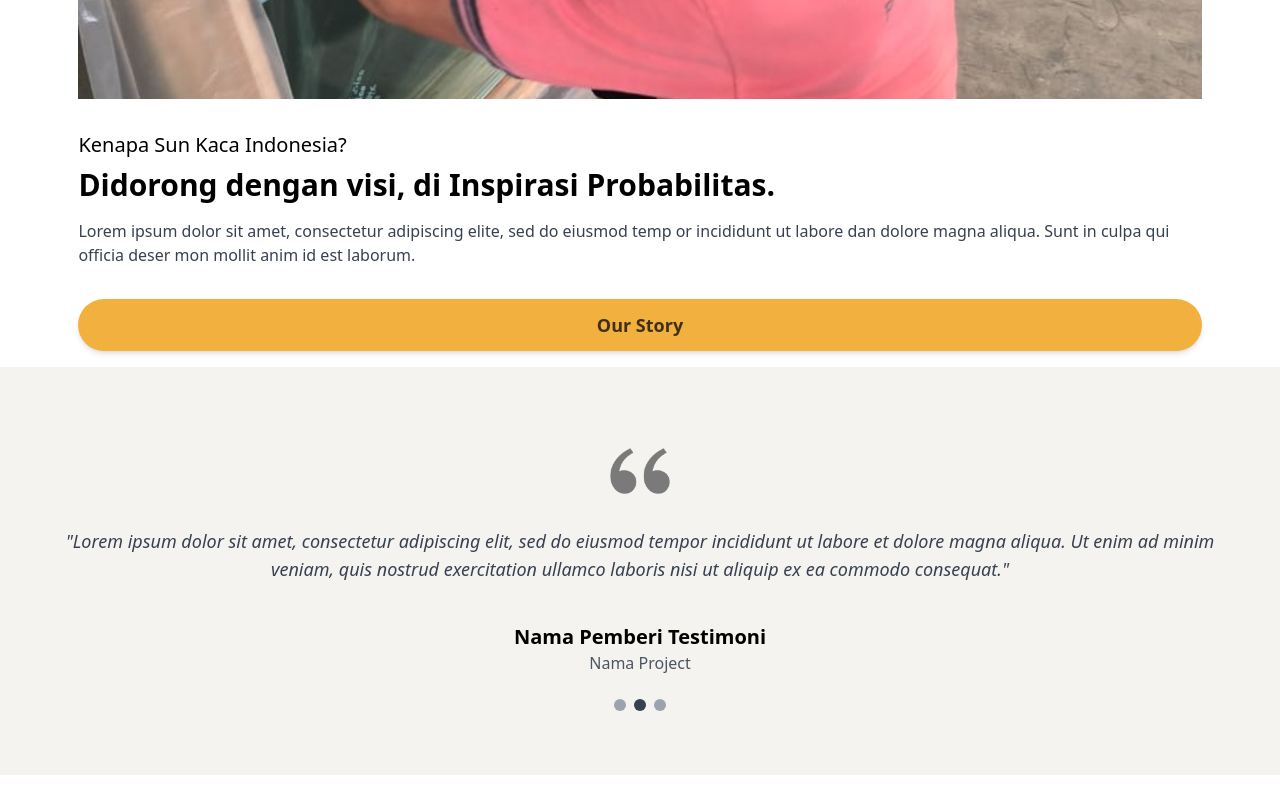
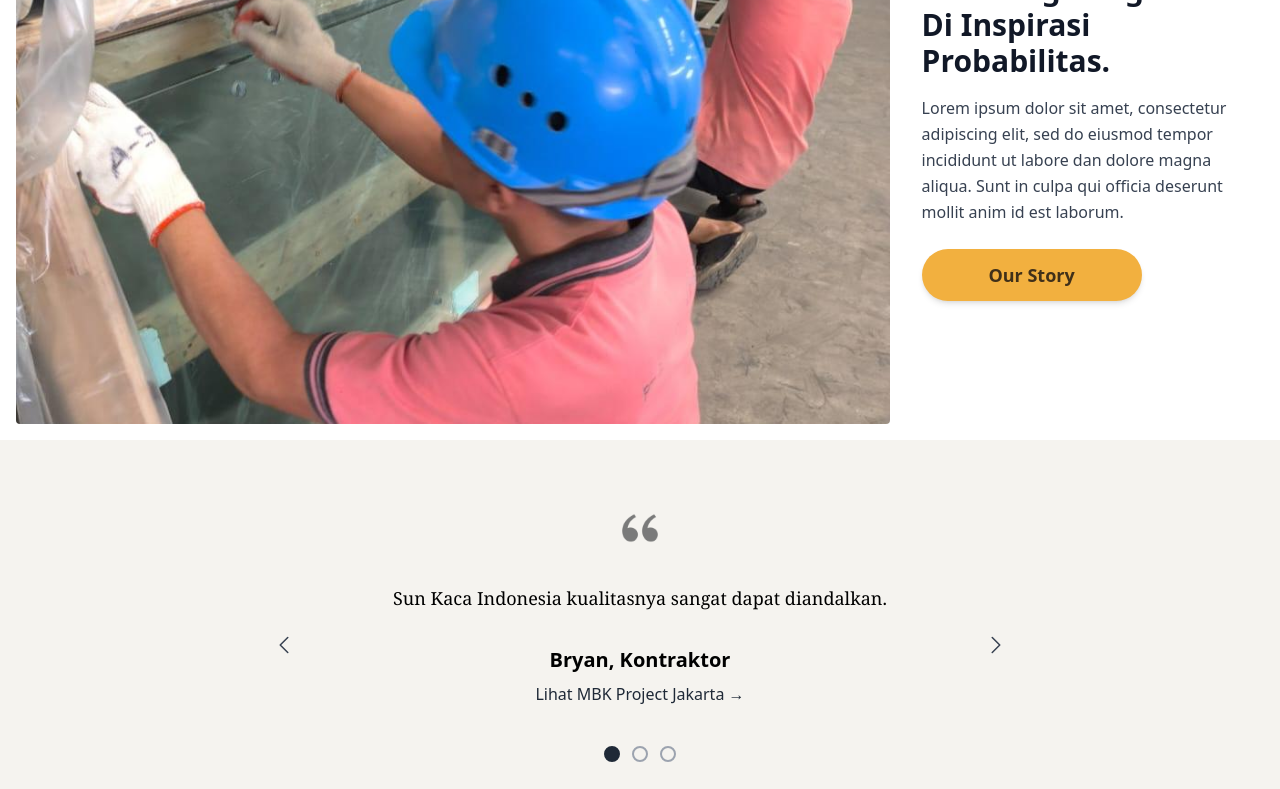
Before and after one commit to Bryanedwaardd/sweet17jelove, a React (Vite) app: page / in a window 1280 px wide. Shown: the part 1140-1929 px from the top of the page. Built offline with nearby package versions, Linux system fonts and the light colour scheme.

Commit message:
proggres landing page

```diff
--- a/package.json
+++ b/package.json
@@ -10,6 +10,7 @@
     "preview": "vite preview"
   },
   "dependencies": {
+    "@heroicons/react": "^2.2.0",
     "firebase": "^11.8.1",
     "react": "^19.1.0",
     "react-dom": "^19.1.0",
--- a/src/pages/LandingPage.tsx
+++ b/src/pages/LandingPage.tsx
@@ -1,4 +1,4 @@
-import { useState } from "react";
+import { useState, useEffect } from "react";
 // import { useEffect } from 'react';
 // import { recordPageView } from ./utils/tracking';
 import { useNavigate } from "react-router-dom";
@@ -13,6 +13,7 @@ import dashboardIcon from "../assets/icons/dashboard.png";
 import resumeIcon from "../assets/icons/resume.png";
 import arrowRightIcon from "../assets/icons/arrow-right.png";
 import dropdownIcon from "../assets/icons/down-arrow.png";
+import { ChevronLeftIcon, ChevronRightIcon } from "@heroicons/react/24/outline";
 
 function App() {
   const [isSidebarOpen, setIsSidebarOpen] = useState(false);
@@ -45,6 +46,36 @@ function App() {
         ? prev.filter((item) => item !== title)
         : [...prev, title]
     );
+  };
+
+  const testimonials = [
+    {
+      quote: "Sun Kaca Indonesia kualitasnya sangat dapat diandalkan.",
+      name: "Bryan",
+      project: "MBK Project Jakarta",
+    },
+    {
+      quote: "Pelayanan cepat dan hasilnya memuaskan!",
+      name: "Siti",
+      project: "Villa Ubud Bali",
+    },
+    {
+      quote: "Kami sangat merekomendasikan Sun Kaca!",
+      name: "Andi",
+      project: "Ruko BSD",
+    },
+  ];
+
+  const [currentIndex, setCurrentIndex] = useState(0);
+  const isLast = currentIndex === testimonials.length - 1;
+  const isFirst = currentIndex === 0;
+
+  const handlePrev = () => {
+    if (!isFirst) setCurrentIndex((prev) => prev - 1);
+  };
+
+  const handleNext = () => {
+    if (!isLast) setCurrentIndex((prev) => prev + 1);
   };
 
   return (
@@ -190,65 +221,94 @@ function App() {
           </section>
 
           {/* New Section: Image, Question, Title, Description, Button */}
-          <section className="p-4 flex flex-col items-center">
-            {/* Placeholder Image */}
-            <div className="w-[90%] bg-gray-300 h-72 flex items-center justify-center mb-8">
+          <section className="p-4 flex flex-col md:flex-row md:items-center md:justify-center">
+            {/* Gambar - 70% saat desktop */}
+            <div className="w-full md:w-[70%] mb-8 md:mb-0">
               <img
                 src={packingImage}
                 alt="Hero"
-                className="w-full h-full object-cover"
+                className="w-full h-full object-cover rounded"
               />
             </div>
 
-            {/* Text Content */}
-            <div className="w-[90%] text-left">
-              {/* Question */}
-              <h3 className="text-xl font-regular mb-2">
+            {/* Teks - 30% saat desktop */}
+            <div className="w-full md:w-[30%] flex flex-col justify-center text-left md:pl-8">
+              <h3 className="text-xl mb-2 uppercase tracking-wide text-gray-600">
                 Kenapa Sun Kaca Indonesia?
               </h3>
 
-              {/* Title */}
-              <h2 className="text-3xl font-bold mb-4">
-                Didorong dengan visi, di Inspirasi Probabilitas.
+              <h2 className="text-3xl font-bold mb-4 text-gray-900">
+                Didorong dengan visi. <br className="hidden md:block" />
+                Di Inspirasi Probabilitas.
               </h2>
 
-              {/* Description */}
-              <p className="text-base text-gray-700 mb-8">
-                Lorem ipsum dolor sit amet, consectetur adipiscing elite, sed do
-                eiusmod temp or incididunt ut labore dan dolore magna aliqua.
-                Sunt in culpa qui officia deser mon mollit anim id est laborum.
+              <p className="text-base text-gray-700 mb-6 leading-relaxed">
+                Lorem ipsum dolor sit amet, consectetur adipiscing elit, sed do
+                eiusmod tempor incididunt ut labore dan dolore magna aliqua.
+                Sunt in culpa qui officia deserunt mollit anim id est laborum.
               </p>
 
-              {/* Button */}
-              <button className="bg-[#F2B03F] w-[100%] text-[#403019] px-8 py-3 rounded-full text-lg font-semibold shadow-md hover:bg-opacity-90 transition duration-300">
+              {/* Tombol responsif */}
+              <button className="bg-[#F2B03F] text-[#403019] px-6 py-3 rounded-full text-lg font-semibold shadow-md hover:bg-opacity-90 transition duration-300 w-full md:w-[220px]">
                 Our Story
               </button>
             </div>
           </section>
 
           {/* Testimonial Section */}
-          <section className="bg-[#F5F3EF] py-16 px-8">
-            <div className="flex justify-center mb-4">
-              <img src={quoteIcon} alt="Quote Icon" className="h-20 w-20" />
-            </div>
-            <div className="text-center mb-6">
-              <p className="text-lg italic text-gray-700 mb-10">
-                "Lorem ipsum dolor sit amet, consectetur adipiscing elit, sed do
-                eiusmod tempor incididunt ut labore et dolore magna aliqua. Ut
-                enim ad minim veniam, quis nostrud exercitation ullamco laboris
-                nisi ut aliquip ex ea commodo consequat."
+          <section className="bg-[#F5F3EF] py-16 px-6 md:px-20 flex items-center justify-center">
+            <div className="w-full max-w-3xl text-center relative">
+              {/* Icon quotes besar */}
+              <div className="flex justify-center mb-8 select-none">
+                <img src={quoteIcon} alt="Quote icon" className="h-12" />
+              </div>
+
+              {/* Testimoni: teks lebih besar dan proporsional */}
+              <p className="text-lg md:text-2xlunderline underline-offset-6 mb-8 leading-relaxed font-serif">
+                {testimonials[currentIndex].quote}
               </p>
-              <p className="font-bold text-xl">Nama Pemberi Testimoni</p>
-              <p className="text-gray-600">Nama Project</p>
-            </div>
-            {/* Placeholder for Carousel - Anda bisa mengintegrasikan library carousel di sini */}
-            <div className="flex justify-center space-x-2">
-              <div className="w-3 h-3 bg-gray-400 rounded-full"></div>
-              <div className="w-3 h-3 bg-gray-700 rounded-full"></div>
-              <div className="w-3 h-3 bg-gray-400 rounded-full"></div>
+              <p className="font-semibold text-black text-lg md:text-xl">
+                {testimonials[currentIndex].name}, Kontraktor
+              </p>
+              <p className="mt-2 text-sm md:text-base font-medium text-gray-800">
+                Lihat {testimonials[currentIndex].project} →
+              </p>
+
+              {/* Tombol navigasi desktop */}
+              <div className="hidden md:flex absolute inset-y-1/2 -translate-y-1/2 justify-between w-full px-4">
+                <button
+                  onClick={handlePrev}
+                  disabled={isFirst}
+                  aria-label="Previous testimonial"
+                >
+                  <ChevronLeftIcon className="h-6 w-6 text-gray-700" />
+                </button>
+                <button
+                  onClick={handleNext}
+                  disabled={isLast}
+                  aria-label="Next testimonial"
+                >
+                  <ChevronRightIcon className="h-6 w-6 text-gray-700" />
+                </button>
+              </div>
+
+              {/* Indicator (dot) */}
+              <div className="flex justify-center mt-10 space-x-3">
+                {testimonials.map((_, idx) => (
+                  <button
+                    key={idx}
+                    onClick={() => setCurrentIndex(idx)}
+                    className={`w-4 h-4 rounded-full border-2 transition-all duration-300 ${
+                      idx === currentIndex
+                        ? "bg-gray-800 border-gray-800"
+                        : "bg-transparent border-gray-400"
+                    }`}
+                    aria-label={`Go to testimonial ${idx + 1}`}
+                  />
+                ))}
+              </div>
             </div>
           </section>
-
           {/* New Section: Image, Question, Title, Description, Button (Duplicate) */}
           <section className="p-4 flex flex-col items-center">
             {/* Placeholder Image */}
```
Also changed, not shown: src/assets/images/packing.jpeg, 1 other file (tests, documents, lock files or other folders).
